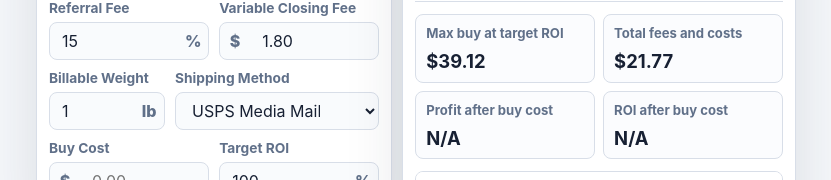
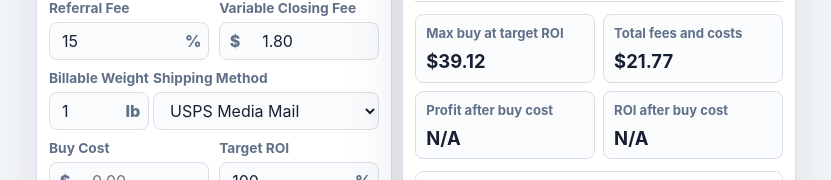
Before and after one commit to marcmy/book-resale-calculator, an Electron app: page index.html in a window 1280 px wide. Shown: the part 312-492 px from the top of the page, without its empty margins (224-1055 px from the left). Drawn offline with Linux system fonts and the light colour scheme.

Commit message:
Fix shipping method initial width

```diff
--- a/styles.css
+++ b/styles.css
@@ -217,12 +217,17 @@ legend {
 
 .shipping-row {
   display: grid;
-  grid-template-columns: minmax(116px, 0.38fr) minmax(0, 1fr);
-  gap: 10px;
+  grid-template-columns: minmax(96px, 96px) minmax(220px, 1fr);
+  gap: 8px;
 }
 
 .shipping-row .custom-shipping {
   grid-column: 1 / -1;
+}
+
+.billable-weight > span {
+  font-size: 0.8rem;
+  white-space: nowrap;
 }
 
 .field {
```
